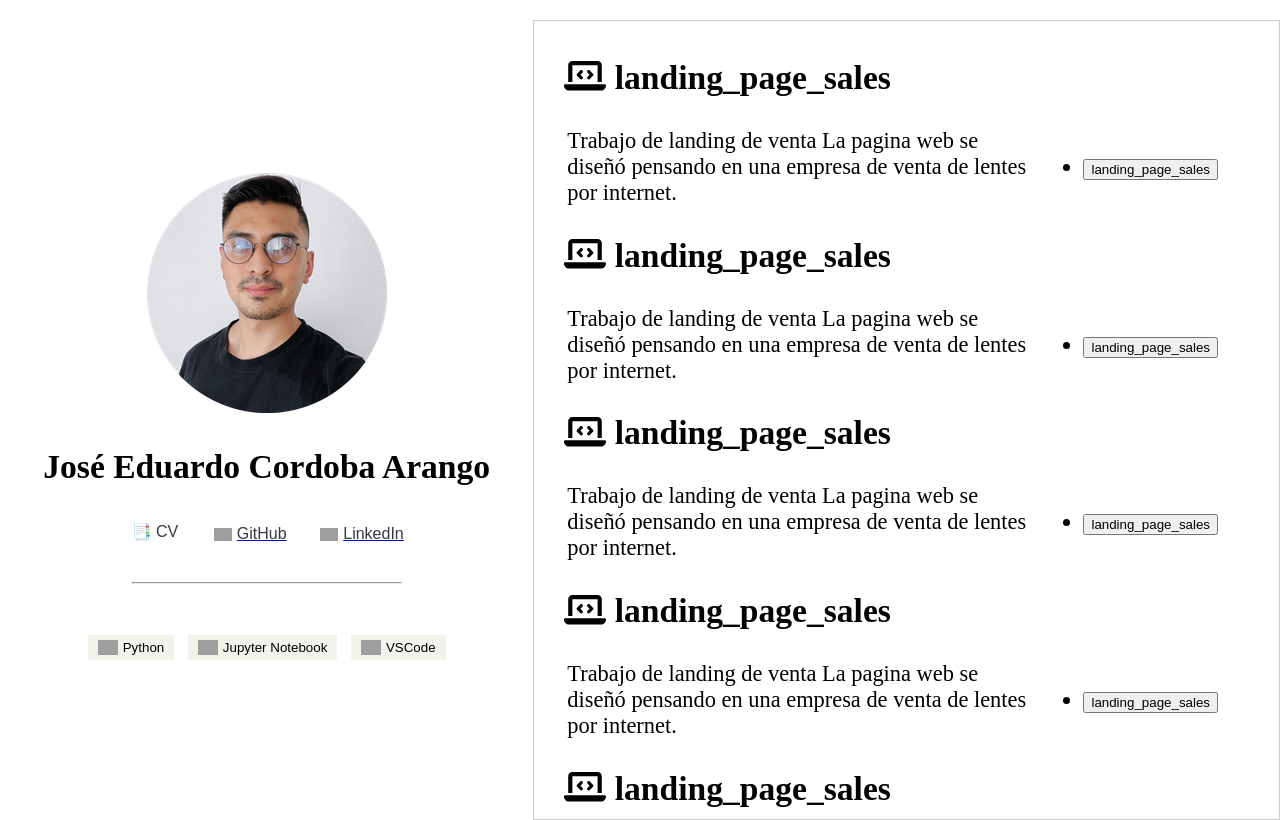
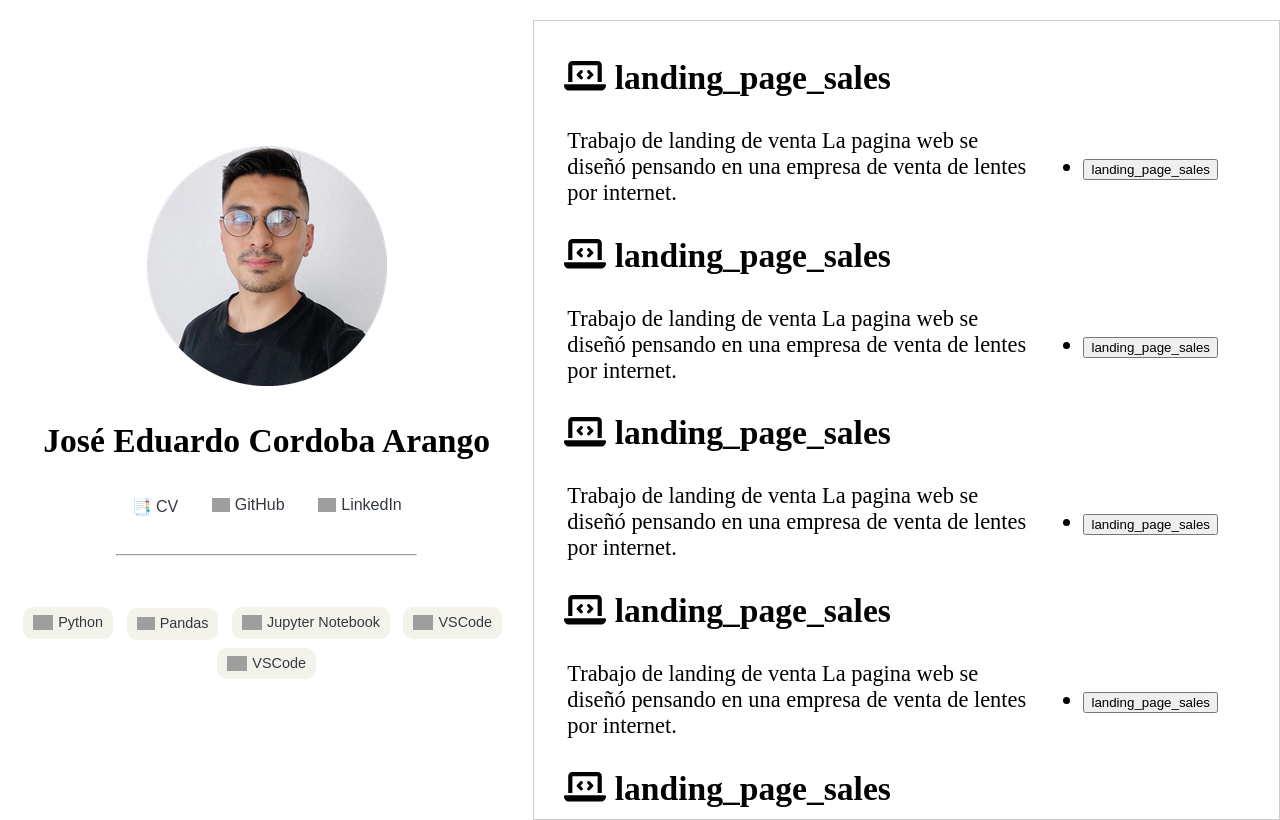
Before and after one commit to cordoba-a/cordoba-a.github.io, a plain HTML site: page index.html in a window 1280 px wide. Drawn offline with Linux system fonts and the light colour scheme; grey boxes are pictures that could not be loaded.

Commit message:
update button, a

```diff
--- a/index.html
+++ b/index.html
@@ -26,7 +26,7 @@
 
                   <li class="inline-list-item">
                     <a href="https://docs.google.com/document/d/15aaJgAFGz4InIuc17EtHzAykSCtY5heE/edit?usp=sharing&ouid=103392101681013285700&rtpof=true&sd=true">
-                      <button type="button" class="button" style="border: none";>
+                      <button type="button" class="button">
                         📑 CV
                       </button>
                     </a>
@@ -34,7 +34,7 @@
 
                   <li class="inline-list-item">
                     <a href="https://github.com/cordoba-a">
-                      <button type="button" class="button" style="display: flex; border: none; align-items: center; justify-content: center; padding: 5px 10px;">
+                      <button type="button" class="button">
                         <img src="https://upload.wikimedia.org/wikipedia/commons/9/91/Octicons-mark-github.svg" alt="GitHub Logo" width="18" style="margin-right: 5px;">
                         GitHub
                       </button>
@@ -72,8 +72,26 @@
                 <li class="inline-list-item">
                   <a>
                     <button type="button" class="button-skills">
+                      <img src="https://upload.wikimedia.org/wikipedia/commons/2/22/Pandas_mark.svg" alt="Pandas Logo" width="18" width="16" style="margin-right: 5px;">
+                      Pandas
+                    </button>
+                  </a>
+                </li>
+
+                <li class="inline-list-item">
+                  <a>
+                    <button type="button" class="button-skills">
                       <img src="https://upload.wikimedia.org/wikipedia/commons/3/38/Jupyter_logo.svg" alt="Jupyter Logo" width="20" width="18" style="margin-right: 5px;">
                       Jupyter Notebook
+                    </button>
+                  </a>
+                </li>
+
+                <li class="inline-list-item">
+                  <a>
+                    <button type="button" class="button-skills">
+                      <img src="https://upload.wikimedia.org/wikipedia/commons/9/9a/Visual_Studio_Code_1.35_icon.svg" alt="VS Code Logo" width="20" width="18" style="margin-right: 5px;">
+                      VSCode
                     </button>
                   </a>
                 </li>
--- a/styles/styles.css
+++ b/styles/styles.css
@@ -1,8 +1,12 @@
 body, html {
-    margin: 0;
-    padding: 0;
-    height: 100%;
-  }
+  margin: 0;
+  padding: 0;
+  height: 100%;
+}
+
+a {
+    text-decoration: none; /* Quita el subrayado */
+}
 
 .container {
   display: flex;
@@ -96,33 +100,37 @@ body, html {
   margin-right: 0.5rem; /* Agrega espacio a la derecha de cada elemento excepto el último */
 }
 
-.scrollable-container {
-  width: 100%; /* Ancho máximo del contenedor */
-  height: 100vh; /* Altura igual al viewport */
-  border: 1px solid #ccc; /* Borde para distinguir el div */
-  overflow-y: auto; /* Habilita el scroll vertical */
-  overflow-x: hidden; /* Deshabilita el scroll horizontal */
-  padding: 10px; /* Espaciado interno */
-  margin: 20px auto; /* Margen superior e inferior de 20px, centrado horizontalmente */
-  box-sizing: border-box; /* Incluye padding y borde en el tamaño total */
+/*boton*/
+.button-skills {
+  display: flex;
+  font-weight: 400;
+  color: #343a40; /* Color oscuro del texto */
+  text-align: center;
+  vertical-align: middle;
+  user-select: none;
+  background-color: #f3f3ec;
+  font-size: 0.9rem; /* Tamaño del texto */
+  line-height: 1.5;
+  border-radius: 10px; /* Bordes completamente redondeados */
+  margin-bottom: 0.5rem; /* Margen inferior */
+  border: none;
+  align-items: center;
+  justify-content:center;
+  padding: 5px 10px;
 }
 
-.scrollable-container p {
-  margin: 0;
-  line-height: 1.5;
-}
-
-/*boton*/
 .button {
-  display: inline-block;
+  display: flex;
   font-weight: 400;
   color: #343a40; /* Color oscuro del texto */
   text-align: center;
   vertical-align: middle;
   user-select: none;
   background-color: transparent;
-  border: 1px solid #343a40; /* Borde oscuro */
-  padding: 0.375rem 0.75rem; /* Espaciado interno */
+  border: none; /* Borde oscuro */
+  align-items: center;
+  justify-content: center;
+  padding: 5px 10px; /* Espaciado interno */
   font-size: 1rem; /* Tamaño del texto */
   line-height: 1.5;
   border-radius: 0.25rem; /* Bordes redondeados */
@@ -131,15 +139,6 @@ body, html {
                 border-color 0.15s ease-in-out,
                 box-shadow 0.15s ease-in-out;
   margin-bottom: 0.5rem; /* Margen inferior */
-}
-
-.button-skills {
-  background-color: #f3f3ec;
-  display: flex;
-  border: none;
-  align-items: center;
-  justify-content:center;
-  padding: 5px 10px;
 }
 
 .button:hover {
@@ -159,6 +158,26 @@ body, html {
   cursor: not-allowed;
 }
 
+
+
+/* Estilos generales para pantallas grandes (computadoras) */
+@media (min-width: 769px) {
+  .scrollable-container {
+    width: 100%; /* Ancho máximo del contenedor */
+    height: 100vh; /* Altura igual al viewport */
+    border: 1px solid #ccc; /* Borde para distinguir el div */
+    overflow-y: auto; /* Habilita el scroll vertical */
+    overflow-x: hidden; /* Deshabilita el scroll horizontal */
+    padding: 10px; /* Espaciado interno */
+    margin: 20px auto; /* Margen superior e inferior de 20px, centrado horizontalmente */
+    box-sizing: border-box; /* Incluye padding y borde en el tamaño total */
+  }
+
+  .scrollable-container p {
+    margin: 0;
+    line-height: 1.5;
+  }
+}
 
 
 /* Media Query para pantallas de iPhone (375px de ancho o menos) */
@@ -256,6 +275,16 @@ body, html {
     font-size: 0.9rem; /* Reduce el tamaño de la fuente */
     padding: 0.4rem 0.8rem; /* Ajusta el tamaño del padding */
   }
+
+  .scrollable-container {
+    width: 100%;
+    height: auto; /* Permite que el contenedor se adapte al contenido */
+    border: none; /* Elimina el borde */
+    overflow: visible; /* Deshabilita el scroll */
+    padding: 5px; /* Reducir el padding para pantallas pequeñas */
+    margin: 0 auto; /* Quita márgenes adicionales */
+    box-sizing: border-box;
+  }
 }
 
 /* Media Query para dispositivos pequeños (pantallas de 375px o menos, como el iPhone) */
```
